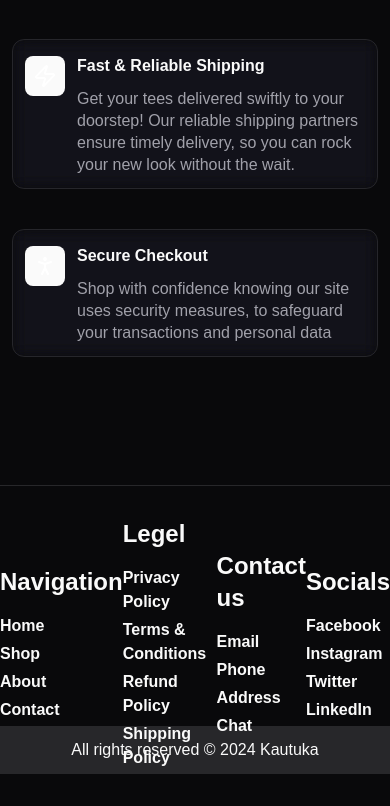
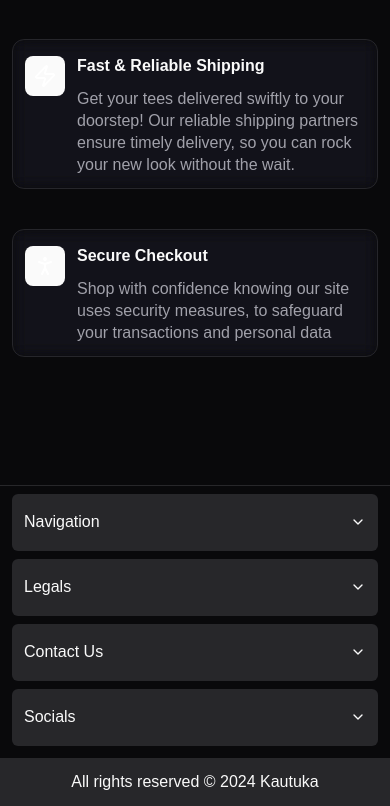
Before and after one commit to IshakShekh97/Kautuka, a Next.js app: page / in a window 390 px wide. Shown: the part 2779-3585 px from the top of the page. Before the commit the page ends 3553 px from the top, so only its background shows below. Built offline with nearby package versions, Linux system fonts and the light colour scheme; a web font is replaced by a local one.

Commit message:
Footter Responsivness

```diff
--- a/components/resuables/Footer.tsx
+++ b/components/resuables/Footer.tsx
@@ -1,11 +1,17 @@
 import { contactLinks, legalLinks, navLinks, socialLinks } from "@/constants";
 import Link from "next/link";
-import React from "react";
+
+import {
+  Accordion,
+  AccordionContent,
+  AccordionItem,
+  AccordionTrigger,
+} from "@/components/ui/accordion";
 
 const Footer = () => {
   return (
-    <div className="h-60  w-full">
-      <div className="flex items-center justify-evenly md:max-w-screen-2xl mx-auto font-bold">
+    <div className="md:h-60   w-full">
+      <div className="hidden md:flex items-center justify-evenly md:max-w-screen-2xl mx-auto font-bold">
         <div className="flex flex-col">
           <h1 className="text-2xl font-extrabold pt-8 pb-4">Navigation</h1>
           <div className="flex flex-col gap-1">
@@ -63,6 +69,96 @@
           </div>
         </div>
       </div>
+      <div className="md:hidden flex flex-col justify-center  px-3">
+        <Accordion
+          className="bg-secondary px-3 mt-2 rounded-md"
+          type="single"
+          collapsible
+        >
+          <AccordionItem value="item-1">
+            <AccordionTrigger>Navigation </AccordionTrigger>
+            {navLinks.map((link) => (
+              <AccordionContent
+                className="bg-background px-4 py-2 rounded-md mb-3 "
+                key={link.idx}
+              >
+                <Link
+                  href={link.href}
+                  className="hover:underline underline-offset-2 w-fit"
+                >
+                  {link.name}
+                </Link>
+              </AccordionContent>
+            ))}
+          </AccordionItem>
+        </Accordion>
+        <Accordion
+          className="bg-secondary px-3 mt-2 rounded-md"
+          type="single"
+          collapsible
+        >
+          <AccordionItem value="item-1">
+            <AccordionTrigger>Legals</AccordionTrigger>
+            {legalLinks.map((link) => (
+              <AccordionContent
+                className="bg-background px-4 py-2 rounded-md mb-3 "
+                key={link.idx}
+              >
+                <Link
+                  href={link.href}
+                  className="hover:underline underline-offset-2 w-fit"
+                >
+                  {link.name}
+                </Link>
+              </AccordionContent>
+            ))}
+          </AccordionItem>
+        </Accordion>
+        <Accordion
+          className="bg-secondary px-3 mt-2 rounded-md"
+          type="single"
+          collapsible
+        >
+          <AccordionItem value="item-1">
+            <AccordionTrigger>Contact Us</AccordionTrigger>
+            {contactLinks.map((link) => (
+              <AccordionContent
+                className="bg-background px-4 py-2 rounded-md mb-3 "
+                key={link.idx}
+              >
+                <Link
+                  href={link.href}
+                  className="hover:underline underline-offset-2 w-fit"
+                >
+                  {link.name}
+                </Link>
+              </AccordionContent>
+            ))}
+          </AccordionItem>
+        </Accordion>
+        <Accordion
+          className="bg-secondary px-3 mt-2 rounded-md mb-3"
+          type="single"
+          collapsible
+        >
+          <AccordionItem value="item-1">
+            <AccordionTrigger>Socials</AccordionTrigger>
+            {socialLinks.map((link) => (
+              <AccordionContent
+                className="bg-background px-4 py-2 rounded-md mb-3 "
+                key={link.idx}
+              >
+                <Link
+                  href={link.href}
+                  className="hover:underline underline-offset-2 w-fit"
+                >
+                  {link.name}
+                </Link>
+              </AccordionContent>
+            ))}
+          </AccordionItem>
+        </Accordion>
+      </div>
     </div>
   );
 };
--- /dev/null
+++ b/components/ui/accordion.tsx
@@ -0,0 +1,58 @@
+"use client"
+
+import * as React from "react"
+import * as AccordionPrimitive from "@radix-ui/react-accordion"
+import { ChevronDown } from "lucide-react"
+
+import { cn } from "@/lib/utils"
+
+const Accordion = AccordionPrimitive.Root
+
+const AccordionItem = React.forwardRef<
+  React.ElementRef<typeof AccordionPrimitive.Item>,
+  React.ComponentPropsWithoutRef<typeof AccordionPrimitive.Item>
+>(({ className, ...props }, ref) => (
+  <AccordionPrimitive.Item
+    ref={ref}
+    className={cn("border-b", className)}
+    {...props}
+  />
+))
+AccordionItem.displayName = "AccordionItem"
+
+const AccordionTrigger = React.forwardRef<
+  React.ElementRef<typeof AccordionPrimitive.Trigger>,
+  React.ComponentPropsWithoutRef<typeof AccordionPrimitive.Trigger>
+>(({ className, children, ...props }, ref) => (
+  <AccordionPrimitive.Header className="flex">
+    <AccordionPrimitive.Trigger
+      ref={ref}
+      className={cn(
+        "flex flex-1 items-center justify-between py-4 font-medium transition-all hover:underline [&[data-state=open]>svg]:rotate-180",
+        className
+      )}
+      {...props}
+    >
+      {children}
+      <ChevronDown className="h-4 w-4 shrink-0 transition-transform duration-200" />
+    </AccordionPrimitive.Trigger>
+  </AccordionPrimitive.Header>
+))
+AccordionTrigger.displayName = AccordionPrimitive.Trigger.displayName
+
+const AccordionContent = React.forwardRef<
+  React.ElementRef<typeof AccordionPrimitive.Content>,
+  React.ComponentPropsWithoutRef<typeof AccordionPrimitive.Content>
+>(({ className, children, ...props }, ref) => (
+  <AccordionPrimitive.Content
+    ref={ref}
+    className="overflow-hidden text-sm transition-all data-[state=closed]:animate-accordion-up data-[state=open]:animate-accordion-down"
+    {...props}
+  >
+    <div className={cn("pb-4 pt-0", className)}>{children}</div>
+  </AccordionPrimitive.Content>
+))
+
+AccordionContent.displayName = AccordionPrimitive.Content.displayName
+
+export { Accordion, AccordionItem, AccordionTrigger, AccordionContent }
--- a/package.json
+++ b/package.json
@@ -9,6 +9,7 @@
     "lint": "next lint"
   },
   "dependencies": {
+    "@radix-ui/react-accordion": "^1.2.1",
     "@radix-ui/react-dropdown-menu": "^2.1.1",
     "@radix-ui/react-slot": "^1.1.0",
     "@tsparticles/engine": "^3.5.0",
--- a/tailwind.config.ts
+++ b/tailwind.config.ts
@@ -16,70 +16,88 @@
   theme: {
   	extend: {
   		colors: {
-        background: "hsl(var(--background))",
-        foreground: "hsl(var(--foreground))",
+  			background: 'hsl(var(--background))',
+  			foreground: 'hsl(var(--foreground))',
   			card: {
-          DEFAULT: "hsl(var(--card))",
-          foreground: "hsl(var(--card-foreground))",
+  				DEFAULT: 'hsl(var(--card))',
+  				foreground: 'hsl(var(--card-foreground))'
   			},
   			popover: {
-          DEFAULT: "hsl(var(--popover))",
-          foreground: "hsl(var(--popover-foreground))",
+  				DEFAULT: 'hsl(var(--popover))',
+  				foreground: 'hsl(var(--popover-foreground))'
   			},
   			primary: {
-          DEFAULT: "hsl(var(--primary))",
-          foreground: "hsl(var(--primary-foreground))",
+  				DEFAULT: 'hsl(var(--primary))',
+  				foreground: 'hsl(var(--primary-foreground))'
   			},
   			secondary: {
-          DEFAULT: "hsl(var(--secondary))",
-          foreground: "hsl(var(--secondary-foreground))",
+  				DEFAULT: 'hsl(var(--secondary))',
+  				foreground: 'hsl(var(--secondary-foreground))'
   			},
   			muted: {
-          DEFAULT: "hsl(var(--muted))",
-          foreground: "hsl(var(--muted-foreground))",
+  				DEFAULT: 'hsl(var(--muted))',
+  				foreground: 'hsl(var(--muted-foreground))'
   			},
   			accent: {
-          DEFAULT: "hsl(var(--accent))",
-          foreground: "hsl(var(--accent-foreground))",
+  				DEFAULT: 'hsl(var(--accent))',
+  				foreground: 'hsl(var(--accent-foreground))'
   			},
   			destructive: {
-          DEFAULT: "hsl(var(--destructive))",
-          foreground: "hsl(var(--destructive-foreground))",
+  				DEFAULT: 'hsl(var(--destructive))',
+  				foreground: 'hsl(var(--destructive-foreground))'
   			},
-        border: "hsl(var(--border))",
-        input: "hsl(var(--input))",
-        ring: "hsl(var(--ring))",
+  			border: 'hsl(var(--border))',
+  			input: 'hsl(var(--input))',
+  			ring: 'hsl(var(--ring))',
   			chart: {
-          "1": "hsl(var(--chart-1))",
-          "2": "hsl(var(--chart-2))",
-          "3": "hsl(var(--chart-3))",
-          "4": "hsl(var(--chart-4))",
-          "5": "hsl(var(--chart-5))",
-        },
+  				'1': 'hsl(var(--chart-1))',
+  				'2': 'hsl(var(--chart-2))',
+  				'3': 'hsl(var(--chart-3))',
+  				'4': 'hsl(var(--chart-4))',
+  				'5': 'hsl(var(--chart-5))'
+  			}
   		},
   		fontFamily: {
   			sans: ["var(--font-geist-sans)"],
-        mono: ["var(--font-geist-mono)"],
+  			mono: ["var(--font-geist-mono)"]
   		},
   		borderRadius: {
-        lg: "var(--radius)",
-        md: "calc(var(--radius) - 2px)",
-        sm: "calc(var(--radius) - 4px)",
+  			lg: 'var(--radius)',
+  			md: 'calc(var(--radius) - 2px)',
+  			sm: 'calc(var(--radius) - 4px)'
   		},
   		animation: {
-        shimmer: "shimmer 2s linear infinite",
+  			shimmer: 'shimmer 2s linear infinite',
+  			'accordion-down': 'accordion-down 0.2s ease-out',
+  			'accordion-up': 'accordion-up 0.2s ease-out'
   		},
   		keyframes: {
   			shimmer: {
   				from: {
-            backgroundPosition: "0 0",
+  					backgroundPosition: '0 0'
   				},
   				to: {
-            backgroundPosition: "-200% 0",
+  					backgroundPosition: '-200% 0'
+  				}
   			},
+  			'accordion-down': {
+  				from: {
+  					height: '0'
   				},
+  				to: {
+  					height: 'var(--radix-accordion-content-height)'
+  				}
   			},
+  			'accordion-up': {
+  				from: {
+  					height: 'var(--radix-accordion-content-height)'
   				},
+  				to: {
+  					height: '0'
+  				}
+  			}
+  		}
+  	}
   },
   plugins: [
     require("tailwindcss-animate"),
```
Also changed, not shown: 1 other file (tests, documents, lock files or other folders). Lines whose indentation alone changed are shown as unchanged.
